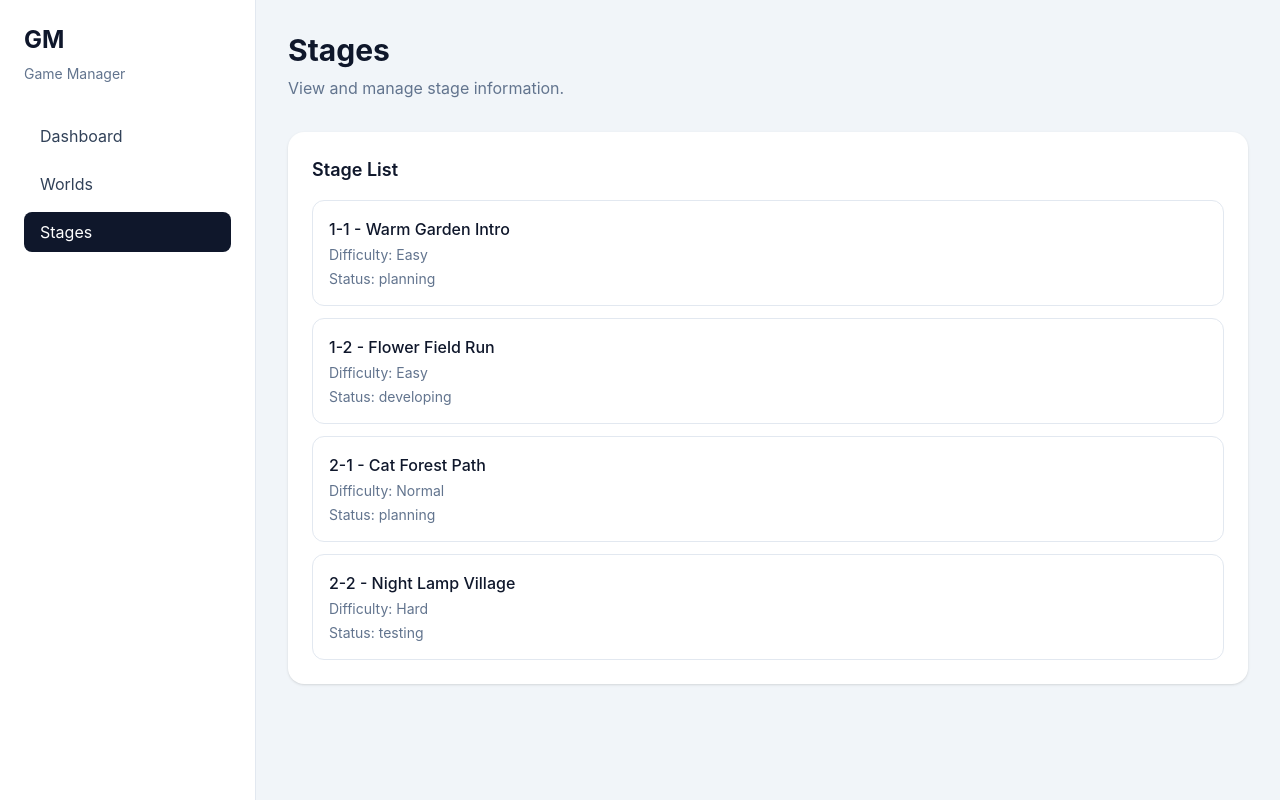
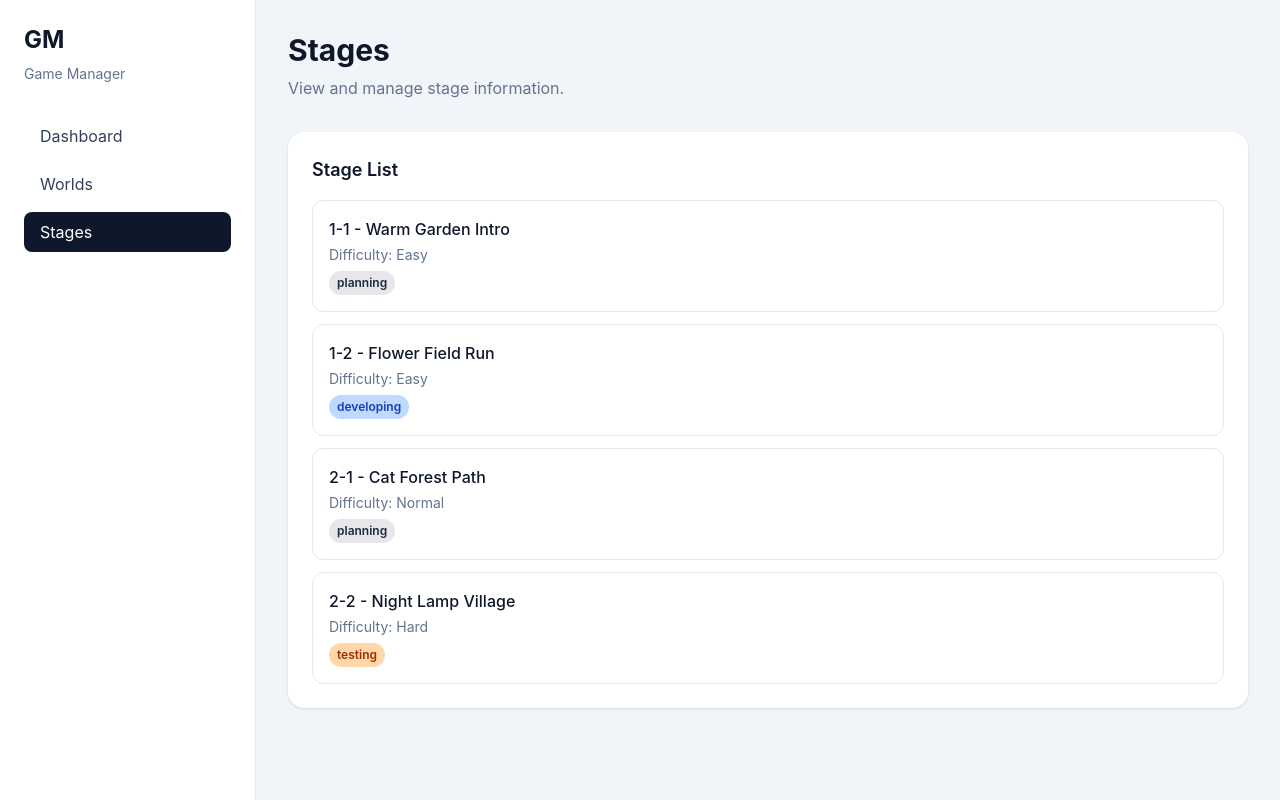
Before and after one commit to louis-ys/game-manager, a React (Vite) app: page /stages in a window 1280 px wide. Built offline with nearby package versions, Linux system fonts and the light colour scheme.

Commit message:
feat: add mock data rendering and status badges

```diff
--- a/src/pages/StagesPage.jsx
+++ b/src/pages/StagesPage.jsx
@@ -1,4 +1,19 @@
 import { stages } from '../data/mockData'
+
+function getStatusClass(status) {
+  switch (status.toLowerCase()) {
+    case 'planning':
+      return 'inline-block px-2 py-1 text-xs font-semibold rounded-full bg-gray-200 text-gray-800'
+    case 'developing':
+      return 'inline-block px-2 py-1 text-xs font-semibold rounded-full bg-blue-200 text-blue-800'
+    case 'testing':
+      return 'inline-block px-2 py-1 text-xs font-semibold rounded-full bg-orange-200 text-orange-800'
+    case 'done':
+      return 'inline-block px-2 py-1 text-xs font-semibold rounded-full bg-green-200 text-green-800'
+    default:
+      return 'inline-block px-2 py-1 text-xs font-semibold rounded-full bg-gray-200 text-gray-800'
+  }
+}
 
 export default function StagesPage() {
   return (
@@ -24,8 +39,8 @@ export default function StagesPage() {
               <p className="mt-1 text-sm text-slate-500">
                 Difficulty: {stage.difficulty}
               </p>
-              <p className="mt-1 text-sm text-slate-500">
-                Status: {stage.status}
+              <p className="mt-1">
+                <span className={getStatusClass(stage.status)}>{stage.status}</span>
               </p>
             </div>
           ))}
```
